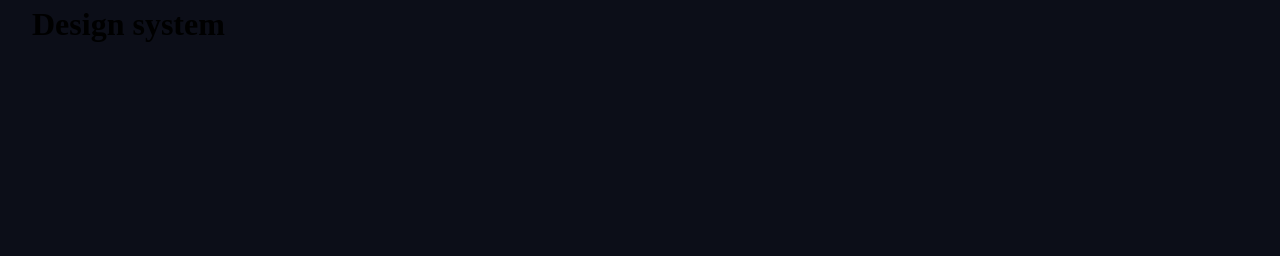
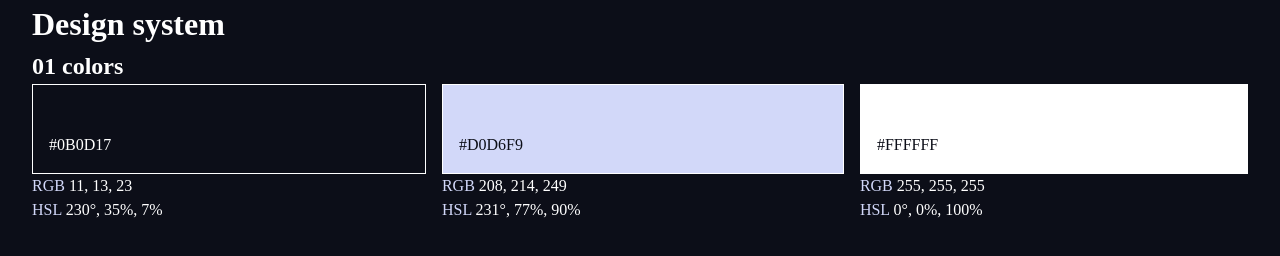
Before and after one commit to thaykrgl/space-travel-site, a website built with webpack: page design-system.html in a window 1280 px wide. Built offline with nearby package versions, Linux system fonts and the light colour scheme.

Commit message:
Added layout for color utilities

```diff
--- a/design-system.html
+++ b/design-system.html
@@ -5,13 +5,30 @@
   <title>Design system</title>
 </head>
 
-<body class="bg-dark">
+<body class="bg-dark text-white">
 
   <div class="container">
     <h1>Design system</h1>
 
     <section id="colors">
-
+      <h2><span>01</span> colors</h2>
+      <div class="flex">
+        <div style="flex-grow: 1;">
+          <div class="bg-dark text-white" style="padding: 3rem 1rem 1rem; border: 1px solid white">#0B0D17</div>
+          <p><span class="text-accent">RGB</span> 11, 13, 23</p>
+          <p><span class="text-accent">HSL</span> 230°, 35%, 7%</p>
+        </div>
+        <div style="flex-grow: 1;">
+          <div class="bg-accent text-dark" style="padding: 3rem 1rem 1rem; border: 1px solid white">#D0D6F9</div>
+          <p><span class="text-accent">RGB</span> 208, 214, 249</p>
+          <p><span class="text-accent">HSL</span> 231°, 77%, 90%</p>
+        </div>
+        <div style="flex-grow: 1;">
+          <div class="bg-white text-dark" style="padding: 3rem 1rem 1rem; border: 1px solid white;">#FFFFFF</div>
+          <p><span class="text-accent">RGB</span> 255, 255, 255</p>
+          <p><span class="text-accent">HSL</span> 0°, 0%, 100%</p>
+        </div>
+      </div>
     </section>
   </div>
 
```
